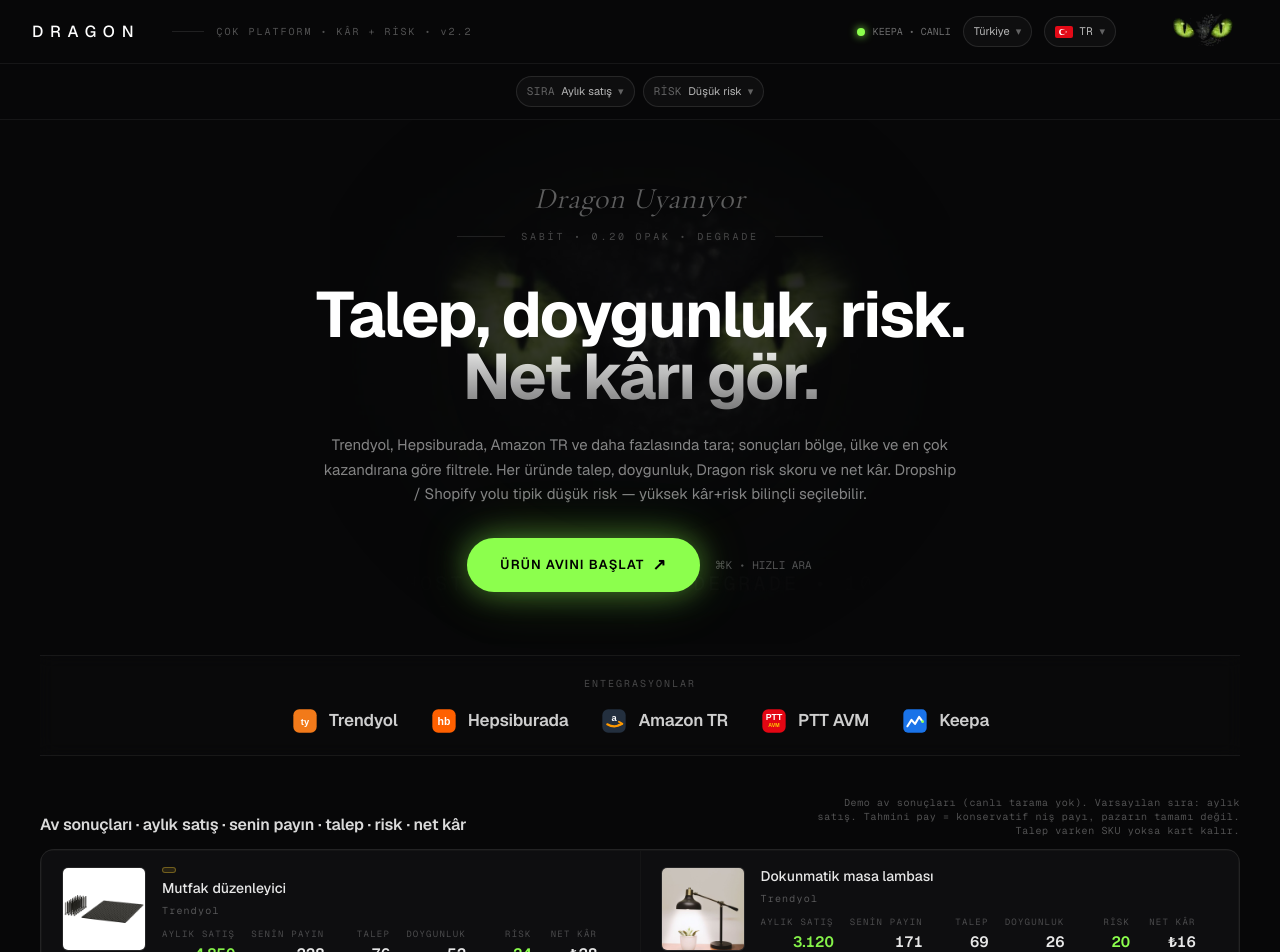
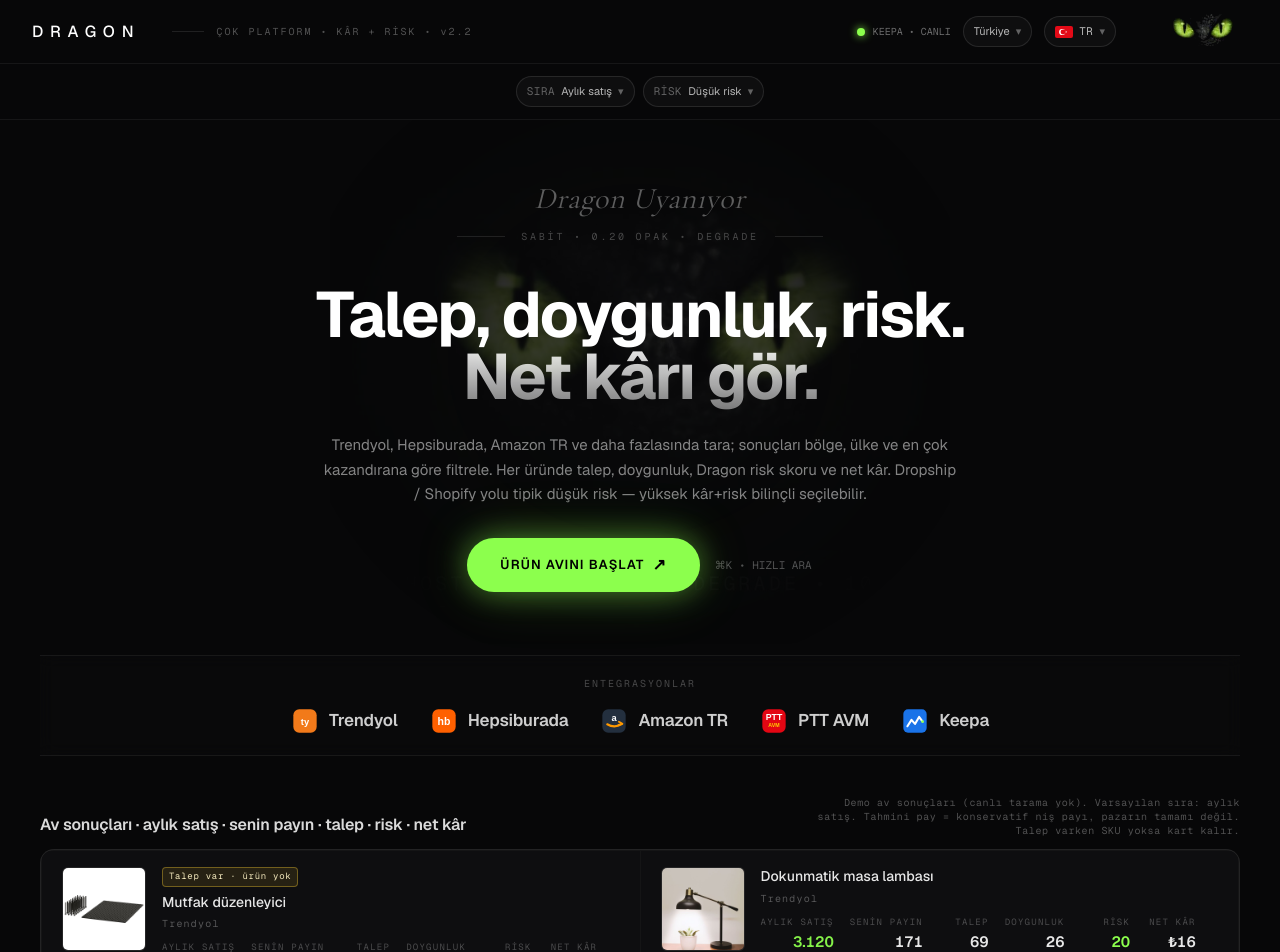
Before and after one commit to ykslaksoy/dragon, a Next.js app: page / in a window 1280 px wide. Shown: the top 952 px of the page. Built offline with nearby package versions, Linux system fonts and the light colour scheme.

Commit message:
feat: wire demand badge and sales scenario copy

```diff
--- a/src/app/page.tsx
+++ b/src/app/page.tsx
@@ -248,6 +248,13 @@
           currency: t.currency,
           openProduct: t.openProduct,
           noProductLink: t.noProductLink,
+          demandLeadBadge: t.demandLeadBadge,
+          scenarioTitle: t.scenarioTitle,
+          scenarioHint: t.scenarioHint,
+          scenarioMin: t.scenarioMin,
+          scenarioMid: t.scenarioMid,
+          scenarioHigh: t.scenarioHigh,
+          scenarioLine: t.scenarioLine,
           detailOpen: t.detailOpen,
           detailClose: t.detailClose,
           detailTitle: t.detailTitle,
```
